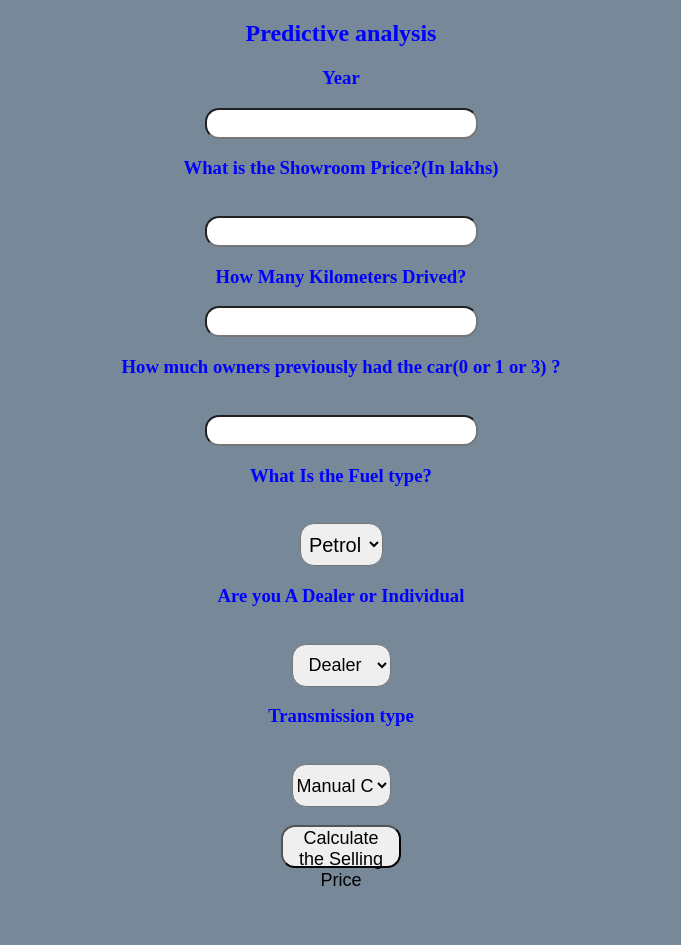
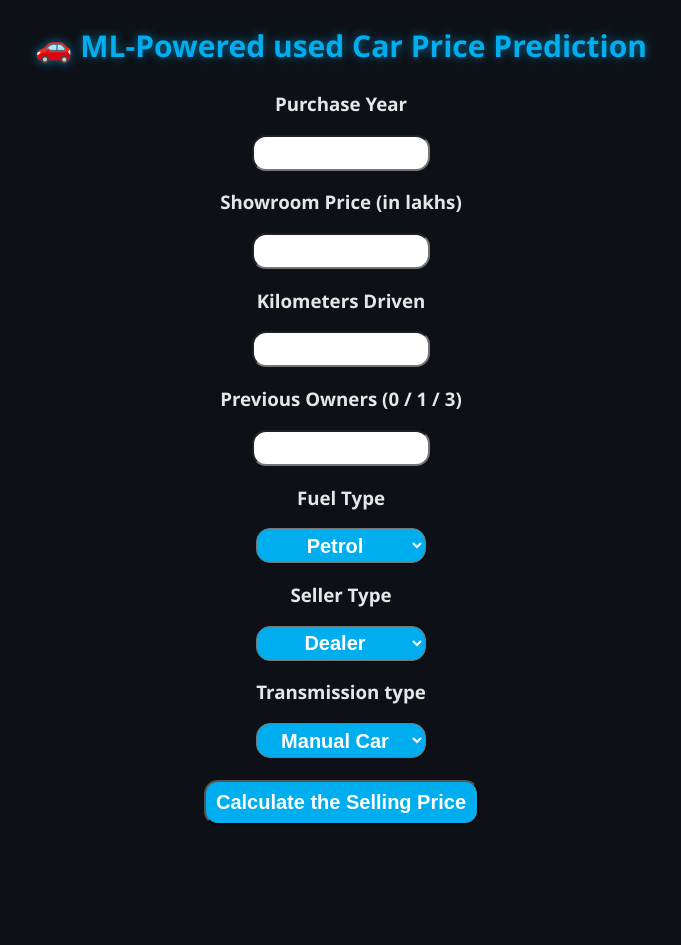
Before and after one commit to ShivaniParekh/ML-Powered-used-Car-Price-Prediction, a Flask app: page / in a window 1280 px wide. Shown: the whole page, without its empty margins (299-980 px from the left). After the commit the page ends 825 px from the top, so only its background shows below. Run offline with Flask 2, Linux system fonts and the light colour scheme; parts of the project's set-up code (start-up, migrations or seed data) failed here and were passed over.

Commit message:
ui-changes

```diff
--- a/app.py
+++ b/app.py
@@ -6,14 +6,16 @@ Created on Mon Apr 29 13:39:40 2024
 """
 
 from flask import Flask, render_template, request
-import jsonify
+
 import requests
 import pickle
 import numpy as np
 from sklearn.preprocessing import StandardScaler
+from datetime import datetime
+import pandas as pd
 
 app = Flask(__name__)
-model = pickle.load(open('random_forest_regression_model.pkl', 'rb'))
+model = pickle.load(open('model/random_forest_regression_model.pkl', 'rb'))
 @app.route('/',methods=['GET'])
 def Home():
     return render_template('index.html')
@@ -24,7 +26,8 @@ standard_to = StandardScaler()
 def predict():
     Fuel_Type_Diesel=0
     if request.method == 'POST':
-        Year = int(request.form['Year'])
+        # Current_Year = int(request.form['CYear'])
+        Purchase_Year = int(request.form['Year'])
         Present_Price=float(request.form['Present_Price'])
         Kms_Driven=int(request.form['Kms_Driven'])
         Kms_Driven2=np.log(Kms_Driven)
@@ -39,7 +42,10 @@ def predict():
         else:
             Fuel_Type_Petrol=0
             Fuel_Type_Diesel=0
-        Year=2024-Year
+        Current_Year = datetime.now().year
+
+        Year = Current_Year - Purchase_Year
+
         Seller_Type_Individual=request.form['Seller_Type_Individual']
         if(Seller_Type_Individual=='Individual'):
             Seller_Type_Individual=1
@@ -50,12 +56,15 @@ def predict():
             Transmission_Mannual=1
         else:
             Transmission_Mannual=0
-        prediction=model.predict([[Present_Price,Kms_Driven2,Owner,Year,Fuel_Type_Diesel,Fuel_Type_Petrol,Seller_Type_Individual,Transmission_Mannual]])
+
+        input_df = pd.DataFrame([[Present_Price, Kms_Driven2, Owner, Year, Fuel_Type_Diesel, Fuel_Type_Petrol, Seller_Type_Individual, Transmission_Mannual]],
+                        columns=['Present_Price','Kms_Driven','Owner','no_of_years','Fuel_Type_Diesel','Fuel_Type_Petrol','Seller_Type_Individual','Transmission_Manual'])
+        prediction=model.predict(input_df)
         output=round(prediction[0],2)
         if output<0:
             return render_template('index.html',prediction_texts="Sorry you cannot sell this car")
         else:
-            return render_template('index.html',prediction_text="You Can Sell The Car at {}".format(output))
+            return render_template('index.html',prediction_text="You can sell the car at {} lakhs".format(output))
     else:
         return render_template('index.html')
 
--- /dev/null
+++ b/static/style.css
@@ -0,0 +1,70 @@
+
+        body {
+            background-color: #0D1117;
+            text-align: center;
+            padding: 0px;
+            color: #E6E6E6;
+            font-family: 'Segoe UI', sans-serif;
+            margin: 0;
+            padding: 0;
+        }
+        .text-light {
+            color: #E6E6E6;
+                }
+
+        #fuel, #research, #resea ,#sub {
+            width: 170px;
+            height: 35px;
+            background-color: #00AEEF;
+            text-align: center;
+            color: #FFFFFF;
+            cursor: pointer;
+            border-radius: 14px;
+            font-size: 20px;
+            font-weight: 600;
+        }
+
+
+        #fuel:hover, #research:hover, #resea:hover {
+            background-color: #0091D5;
+            box-shadow: 0 0 15px rgba(0, 174, 239, 0.5);
+        }
+        #sub {
+            width: 275px;
+            height: 45px;
+
+        }
+
+        #sub:hover {
+            background-color: #009F7F; /* teal for submission */
+            box-shadow: 0 0 15px rgba(0, 255, 200, 0.5);
+        }
+
+
+        #first , #second , #third, #fourth{
+            width: 170px;
+            height: 30px;
+            border-radius: 14px;
+            font-size: 20px;
+            text-align: center;
+        }
+
+
+        h1, h2 {
+        color: #00AEEF;
+        text-shadow: 0 0 10px rgba(0, 174, 239, 0.6);
+        font-size: 30px;
+            }
+
+
+        #prediction-result {
+                background-color: rgba(0, 174, 239, 0.1);
+                border: 1px solid #00AEEF;
+                border-radius: 12px;
+                padding: 15px;
+                margin-top: 30px;
+                color: #00FFD1;
+                font-size: 22px;
+                font-weight: 600;
+                box-shadow: 0 0 10px rgba(0, 174, 239, 0.3);
+            }
--- a/templates/index.html
+++ b/templates/index.html
@@ -4,156 +4,43 @@
 <head>
     <meta charset="UTF-8">
     <meta name="viewport" content="width=device-width, initial-scale=1.0">
-    <title>Document</title>
+    <title>Used Car Price Prediction</title>
+    <link rel="stylesheet" type="text/css" href="{{ url_for('static', filename='style.css') }}">
 </head>
 
 <body>
 
-    <div style="color:blue">
+    <div class="text-light">
         <form action="{{ url_for('predict')}}" method="post">
-            <h2>Predictive analysis</h2>
-            <h3>Year</h3>
-            <input id="first" name="Year" type="number ">
-            <h3>What is the Showroom Price?(In lakhs)</h3><br><input id="second" name="Present_Price" required="required">
-            <h3>How Many Kilometers Drived?</h3><input id="third" name="Kms_Driven" required="required">
-            <h3>How much owners previously had the car(0 or 1 or 3) ?</h3><br><input id="fourth" name="Owner" required="required">
-            <h3>What Is the Fuel type?</h3><br><select name="Fuel_Type_Petrol" id="fuel" required="required">
+            <h2>🚗 ML-Powered used Car Price Prediction</h2>
+            <h3>Purchase Year</h3><input id="first" name="Year" type="number ">
+            <h3>Showroom Price (in lakhs)</h3><input id="second" name="Present_Price" required="required">
+            <h3>Kilometers Driven</h3><input id="third" name="Kms_Driven" required="required">
+            <h3>Previous Owners (0 / 1 / 3)</h3><input id="fourth" name="Owner" type="number" required="required">
+            <h3>Fuel Type</h3><select name="Fuel_Type_Petrol" id="fuel" required="required">
                 <option value="Petrol">Petrol</option>
                 <option value="Diesel">Diesel</option>
                 <option value="Diesel">CNG</option>
             </select>
-            <h3>Are you A Dealer or Individual</h3><br><select name="Seller_Type_Individual" id="resea" required="required">
+            <h3>Seller Type</h3><select name="Seller_Type_Individual" id="resea" required="required">
                 <option value="Dealer">Dealer</option>
                 <option value="Individual">Individual</option>
             </select>
-            <h3>Transmission type</h3><br><select name="Transmission_Mannual" id="research" required="required">
+            <h3>Transmission type</h3><select name="Transmission_Mannual" id="research" required="required">
                 <option value="Mannual">Manual Car</option>
                 <option value="Automatic">Automatic Car</option>
             </select>
             <br><br><button id="sub" type="submit ">Calculate the Selling Price</button>
             <br>
+        </form>
+        {% if prediction_text %}
+        <div id="prediction-result">
+            {{ prediction_text }}
+        </div>
+        {% endif %}
 
-
-
-
-        </form>
-
-
-
-        <br><br><h3>{{ prediction_text }}<h3>
     </div>
 
-
-
-
-    <style>
-        body {
-            background-color: lightslategray;
-            text-align: center;
-            padding: 0px;
-        }
-
-        #research {
-            font-size: 18px;
-            width: 100px;
-            height: 23px;
-            top: 23px;
-        }
-
-        #box {
-            border-radius: 60px;
-            border-color: 45px;
-            border-style: solid;
-            font-family: cursive;
-            text-align: center;
-            background-color: rgb(168, 131, 61);
-            font-size: medium;
-            position: absolute;
-            width: 700px;
-            bottom: 9%;
-            height: 850px;
-            right: 30%;
-            padding: 0px;
-            margin: 0px;
-            font-size: 14px;
-        }
-
-        #fuel {
-            width: 83px;
-            height: 43px;
-            text-align: center;
-            border-radius: 14px;
-            font-size: 20px;
-        }
-
-        #fuel:hover {
-            background-color: coral;
-        }
-
-        #research {
-            width: 99px;
-            height: 43px;
-            text-align: center;
-            border-radius: 14px;
-            font-size: 18px;
-        }
-
-        #research:hover {
-            background-color: coral;
-        }
-
-        #resea {
-            width: 99px;
-            height: 43px;
-            text-align: center;
-            border-radius: 14px;
-            font-size: 18px;
-        }
-
-        #resea:hover {
-            background-color: coral;
-        }
-
-        #sub {
-            width: 120px;
-            height: 43px;
-            text-align: center;
-            border-radius: 14px;
-            font-size: 18px;
-        }
-
-        #sub:hover {
-            background-color: darkcyan;
-        }
-
-        #first {
-            border-radius: 14px;
-            height: 25px;
-            font-size: 20px;
-            text-align: center;
-        }
-
-        #second {
-            border-radius: 14px;
-            height: 25px;
-            font-size: 20px;
-            text-align: center;
-        }
-
-        #third {
-            border-radius: 14px;
-            height: 25px;
-            font-size: 20px;
-            text-align: center;
-        }
-
-        #fourth {
-            border-radius: 14px;
-            height: 25px;
-            font-size: 20px;
-            text-align: center;
-        }
-    </style>
 </body>
 
 </html>
```
Also changed, not shown: README.md, car_data.csv (renamed from car data.csv), 6 other files.
